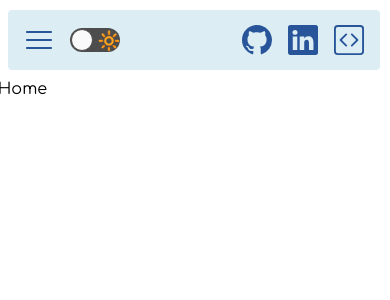
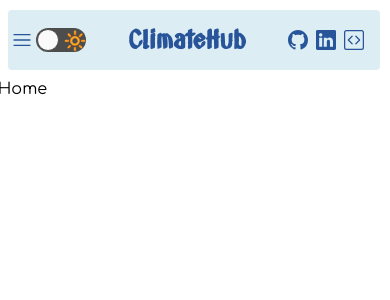
Before and after one commit to flavio-pinto/climate-hub, a React (Vite) app: page / in a window 390 px wide. Both pictures are taken after a click on the icon 300 px from the left and 40 px from the top of the page. Shown: the top 300 px of the page. Built offline with nearby package versions, Linux system fonts and the light colour scheme.

Commit message:
[FEAT] Mobile header sizes

```diff
--- a/src/component/Header/Header.module.css
+++ b/src/component/Header/Header.module.css
@@ -3,25 +3,30 @@
   margin: 10px;
   background-color: var(--bg-col-secondary);
   border-radius: 4px;
-  font-size: 30px;
+  font-size: 20px;
   color: var(--txt-col-secondary);
 }
 
 .headerCenter {
-  height: 40px;
-  font-size: 40px;
+  height: 30px;
+  font-size: 30px;
 }
 
 .headerCenter h1 {
-  font-size: 40px;
+  font-size: 30px;
   margin: 0;
-  font-family: 'Zai';
+  font-family: "Zai";
 }
 
 .header a {
   color: var(--txt-col-secondary);
   text-decoration: none;
   height: 30px;
+}
+
+.headerRight,
+.headerRight a {
+  height: 20px;
 }
 
 .headerRight a:hover {
@@ -45,3 +50,27 @@
 .iconLeft {
   animation: slideLeft 1s infinite;
 }
+
+@media screen and (min-width: 768px) {
+  .header {
+    font-size: 30px;
+  }
+
+  .headerCenter,
+  .headerCenter h1 {
+    font-size: 40px;
+  }
+
+  .headerCenter {
+    height: 40px;
+  }
+
+  .header a {
+    height: 30px;
+  }
+
+  .headerRight,
+  .headerRight a {
+    height: 30px;
+  }
+}
--- a/src/component/Header/Header.tsx
+++ b/src/component/Header/Header.tsx
@@ -32,7 +32,7 @@ const Header: React.FC<Props> = (props: Props) => {
         ) : (
           <RxHamburgerMenu
             onClick={() => props.setSidebarOpen((open) => !open)}
-            className="mx-3"
+            className="mx-1 mx-md-3"
           />
         )}
         <Toggle
@@ -44,10 +44,10 @@ const Header: React.FC<Props> = (props: Props) => {
         />
       </div>
       {!props.sidebarOpen && (
-        <div className={`${styles.headerCenter} d-none d-md-flex`}>
+        <div className={`${styles.headerCenter} d-flex`}>
           <NavLink to="/" className={`${styles.logoLink} d-flex`}>
-            <BiWorld />
-            <h1 className="ms-1">ClimateHub</h1>
+            <BiWorld className="d-none d-md-block" />
+            <h1 className="ms-md-1">ClimateHub</h1>
           </NavLink>
         </div>
       )}
@@ -59,10 +59,10 @@ const Header: React.FC<Props> = (props: Props) => {
         >
           <BsGithub />
         </a>
-        <a href="#" target="_blank" rel="noopener noreferrer" className="ms-3">
+        <a href="#" target="_blank" rel="noopener noreferrer" className="ms-2 ms-md-3">
           <BsLinkedin />
         </a>
-        <a href="#" target="_blank" rel="noopener noreferrer" className="ms-3">
+        <a href="#" target="_blank" rel="noopener noreferrer" className="ms-2 ms-md-3">
           <BsCodeSquare />
         </a>
       </div>
```
